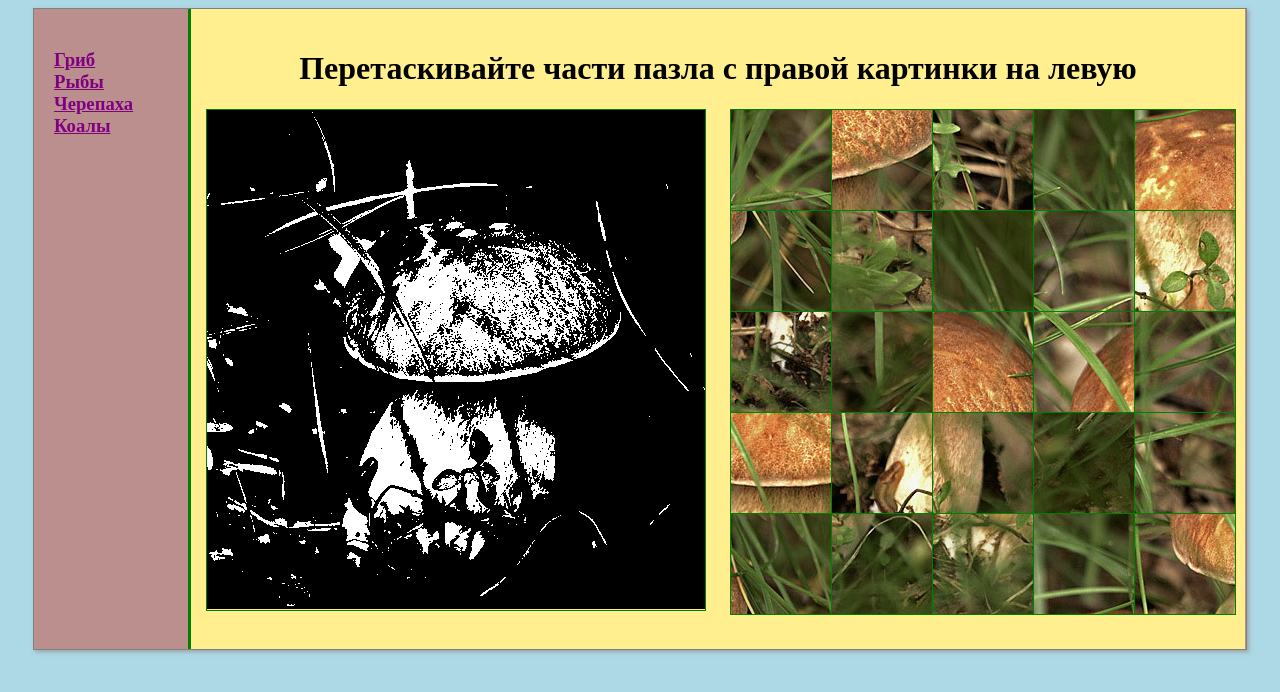
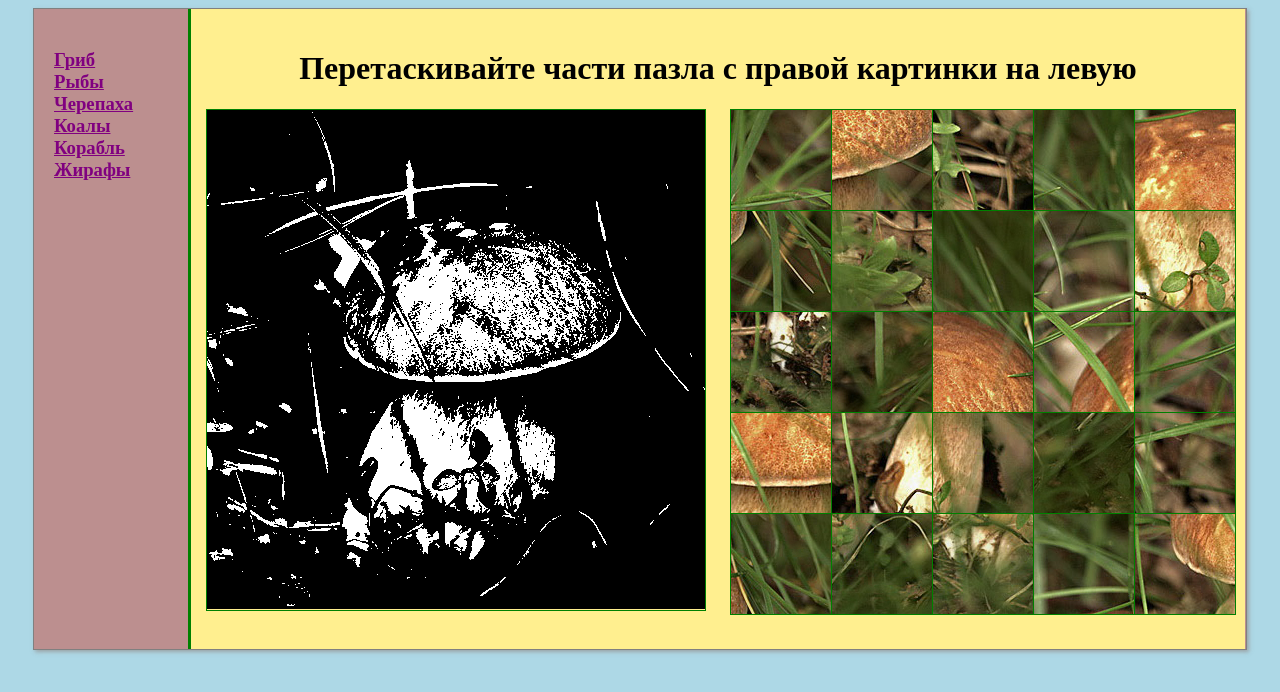
Before and after one commit to powerbot15/Puzzles, a website: page index.html in a window 1280 px wide. Drawn offline with nearby package versions, Linux system fonts and the light colour scheme.

Commit message:
some puzzles added

```diff
--- a/index.html
+++ b/index.html
@@ -16,6 +16,8 @@
             <li><a href="img/fish-butterfly.jpg">Рыбы</a></li>
             <li><a href="img/turtle.jpg">Черепаха</a></li>
             <li><a href="img/koalas.jpg">Коалы</a></li>
+            <li><a href="img/ship.jpg">Корабль</a></li>
+            <li><a href="img/Africa-savanna.jpg">Жирафы</a></li>
         </ul>
     </div>
     <div class="puzzle-field">
```
Also changed, not shown: img/Africa-savanna.jpg (added), img/ship.jpg (added).
